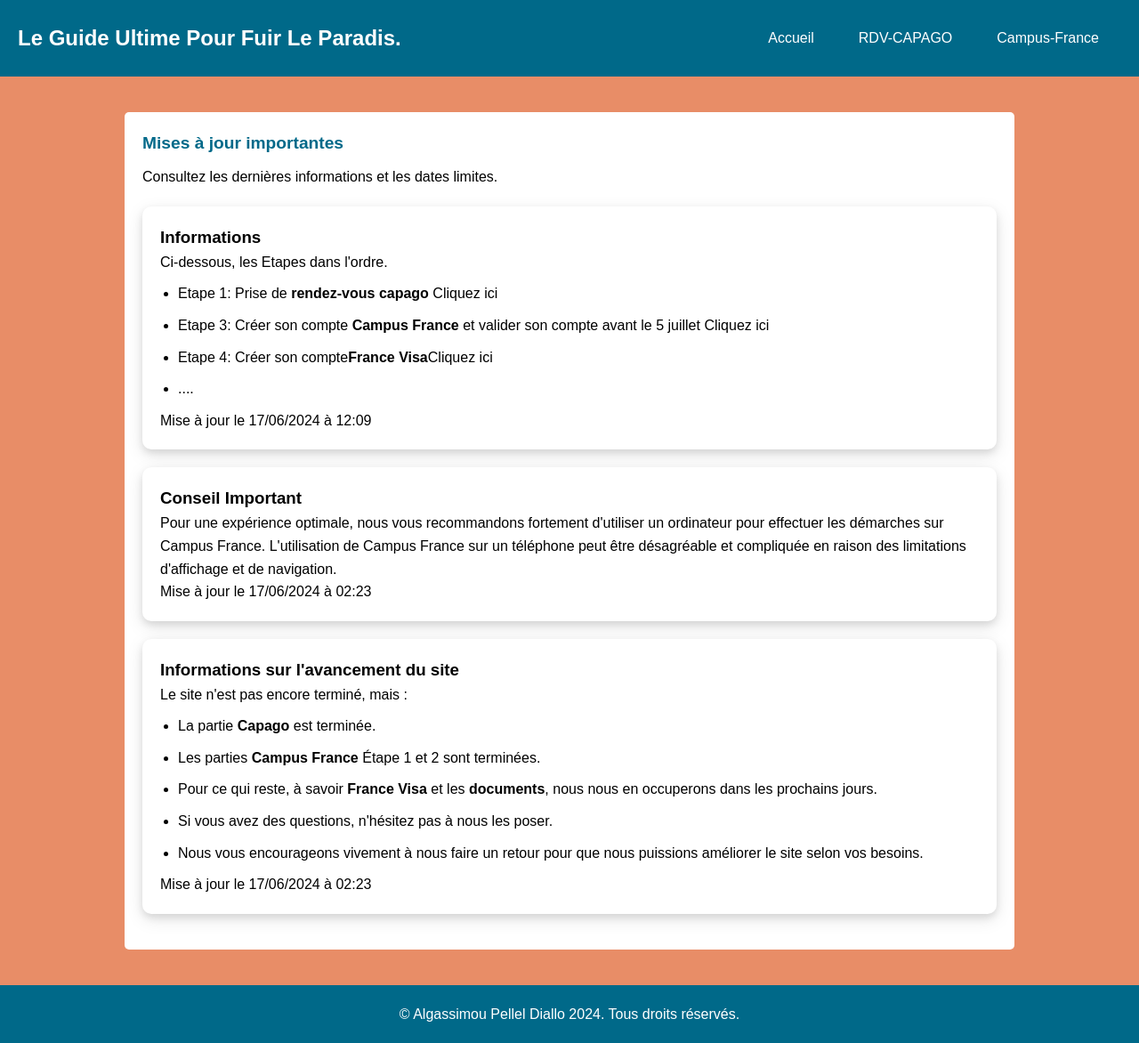
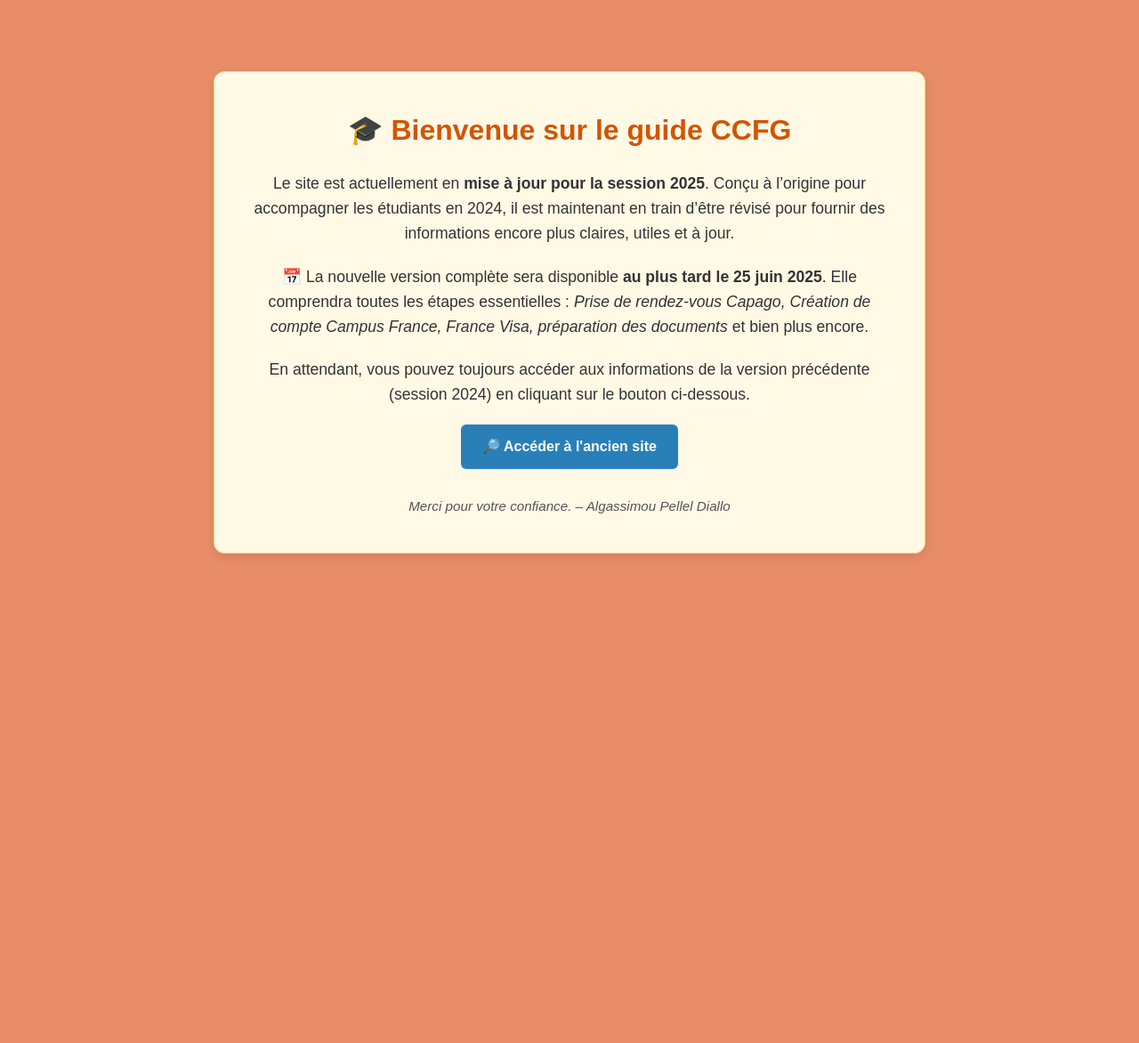
Before and after one commit to Gaston667/CCFG-667, a PHP site: page / in a window 1280 px wide. Shown: the whole page at 89% size. After the commit the page ends 625 px from the top, so only its background shows below. Run offline with PHP 8.4, Linux system fonts and the light colour scheme.

Commit message:
Indiquation du renouvellement sur le page index

```diff
--- a/css/styles.css
+++ b/css/styles.css
@@ -281,9 +281,63 @@
     padding: 20px;
     margin-bottom: 20px;
 }
-
 .card img {
     max-width: 100%;
     border-radius: 10px;
     margin-bottom: 15px;
 }
+
+
+
+
+
+
+
+
+
+
+
+
+/* === INDEX PAGE BANNER === */
+.index-banner-container {
+    max-width: 800px;
+    margin: 80px auto;
+    padding: 40px;
+    background-color: #fff9e6;
+    border: 1px solid #ffd966;
+    border-radius: 12px;
+    text-align: center;
+    font-family: 'Arial', sans-serif;
+    box-shadow: 0 4px 12px rgba(0,0,0,0.1);
+}
+
+.index-banner-title {
+    font-size: 2em;
+    color: #d35400;
+    margin-bottom: 20px;
+}
+.index-banner-text {
+    font-size: 1.1em;
+    line-height: 1.6;
+    color: #333;
+    margin-bottom: 20px;
+}
+.index-banner-btn {
+    display: inline-block;
+    background-color: #2980b9;
+    color: #fff;
+    padding: 12px 24px;
+    text-decoration: none;
+    border-radius: 6px;
+    font-weight: bold;
+    transition: background-color 0.3s ease;
+}
+.index-banner-btn:hover {
+    background-color: #1c5d8c;
+}
+.index-banner-footer {
+    margin-top: 30px;
+    font-size: 0.95em;
+    font-style: italic;
+    color: #555;
+}
--- a/index.html
+++ b/index.html
@@ -1,105 +1,31 @@
 <!DOCTYPE html>
 <html lang="fr">
 <head>
-    <meta charset="UTF-8">
-    <meta name="viewport" content="width=device-width, initial-scale=1.0">
-    <title>Accueil</title>
-    <link rel="stylesheet" href="css/styles.css">
-    <script src="js/script.js" defer></script>
-    <style>
-        main {
-            padding: 20px;
-        }
-        .card {
-            /* position: relative; */
-            background-color: #fff;
-            border-radius: 10px;
-            box-shadow: 0 4px 8px rgba(0, 0, 0, 0.1), 0 6px 20px rgba(0, 0, 0, 0.1);
-            margin: 20px 0;
-            padding: 20px;
-            overflow: hidden;
-        }
-
-        .card h3 {
-            margin-top: 0;
-        }
-
-
-        ul {
-            padding-left: 20px;
-        }
-        ul li {
-            margin-bottom: 10px;
-        }
-
-    </style>
+    <meta charset="UTF-8" />
+    <meta name="viewport" content="width=device-width, initial-scale=1.0"/>
+    <title>Bienvenue – CCFG</title>
+    <link rel="stylesheet" href="css/styles.css" />
 </head>
 <body>
-    <header>
-        <div class="logo">
-            <h1 style="font-size: x-large;">Le Guide Ultime Pour Fuir Le Paradis.</h1>
-        </div>
-        <nav>
-            <ul>
-                <li><a href="index.html">Accueil</a></li>
-                <li><a href="pages/rendez-vous-capago.html">RDV-CAPAGO</a></li>
-                <li><a href="pages/compte-campus-france.html">Campus-France</a></li>
-                <!-- <li><a href="documents-necessaires.html">Doc</a></li>
-                <li><a href="dossier-france-visa.html">France visa</a></li>  -->
-            </ul>
-            <div class="burger">
-                <div class="line1"></div>
-                <div class="line2"></div>
-                <div class="line3"></div>
-            </div>
-        </nav>
-    </header>
-    <main>
-        <section>
-            <h2>Mises à jour importantes</h2>
-            <p>Consultez les dernières informations et les dates limites.</p>
-            <div class="slider-container slider-1">
-                <div class="slider">
-                    <div class="card">
-                        <h3>Informations</h3>
-                        <p>Ci-dessous, les Etapes dans l'ordre.</p>
-                        <ul>
-                            <li> Etape 1: Prise de <strong>rendez-vous capago</strong><a href="https://gaston667.github.io/CCFG-667/pages/rendez-vous-capago.html"> Cliquez ici</a></li>
-                            <li> Etape 3: Créer son compte<strong> Campus France</strong> et valider son compte avant le 5 juillet<a href="https://gaston667.github.io/CCFG-667/pages/compte-campus-france.html"> Cliquez ici</a></li>
-                            <li> Etape 4: Créer son compte<strong>France Visa</strong><a href="#info-1">Cliquez ici</a></li>
-                            <li>....</li>
-                        </ul>
-                        <p>Mise à jour le 17/06/2024 à 12:09</p>
-                    </div>
-                    <div class="card">
-                        <h3>Conseil Important</h3>
-                        <p>Pour une expérience optimale, nous vous recommandons fortement d'utiliser un ordinateur pour effectuer les démarches sur Campus France.
-                            L'utilisation de Campus France sur un téléphone peut être désagréable et compliquée en raison des limitations d'affichage et de navigation.</p>
-                            <p>Mise à jour le 17/06/2024 à 02:23</p>
-                    </div>
-                    <div id="info-1" class="card">
-                        <h3>Informations sur l'avancement du site</h3>
-                        <p>Le site n'est pas encore terminé, mais :</p>
-                        <ul>
-                            <li>La partie <strong>Capago</strong> est terminée.</li>
-                            <li>Les parties <strong>Campus France</strong> Étape 1 et 2 sont terminées.</li>
-                            <li>Pour ce qui reste, à savoir <strong>France Visa</strong> et les <strong>documents</strong>, nous nous en occuperons dans les prochains jours.</li>
-                            <li>Si vous avez des questions, n'hésitez pas à nous les poser.</li>
-                            <li>Nous vous encourageons vivement à nous faire un retour pour que nous puissions améliorer le site selon vos besoins.</li>
-                        </ul>
-                        <p>Mise à jour le 17/06/2024 à 02:23</p>
-                    </div>
+    <div class="index-banner-container">
+        <h1 class="index-banner-title">🎓 Bienvenue sur le guide CCFG</h1>
+        <p class="index-banner-text">
+            Le site est actuellement en <strong>mise à jour pour la session 2025</strong>.
+            Conçu à l’origine pour accompagner les étudiants en 2024, il est maintenant en train d’être révisé
+            pour fournir des informations encore plus claires, utiles et à jour.
+        </p>
+        <p class="index-banner-text">
+            📅 La nouvelle version complète sera disponible <strong>au plus tard le 25 juin 2025</strong>.
+            Elle comprendra toutes les étapes essentielles : <em>Prise de rendez-vous Capago, Création de compte Campus France,
+            France Visa, préparation des documents</em> et bien plus encore.
+        </p>
+        <p class="index-banner-text">
+            En attendant, vous pouvez toujours accéder aux informations de la version précédente (session 2024)
+            en cliquant sur le bouton ci-dessous.
+        </p>
+        <a href="pages/ancien-accueil.html" class="index-banner-btn">🔎 Accéder à l'ancien site</a>
 
-
-                    <!-- Ajouter plus de cartes si nécessaire  -->
-                </div>
-            </div>
-
-        </section>
-    </main>
-    </main>
-    <footer>
-        <p>&copy; Algassimou Pellel Diallo 2024. Tous droits réservés.</p>
-    </footer>
+        <p class="index-banner-footer">Merci pour votre confiance. – Algassimou Pellel Diallo</p>
+    </div>
 </body>
 </html>
```
